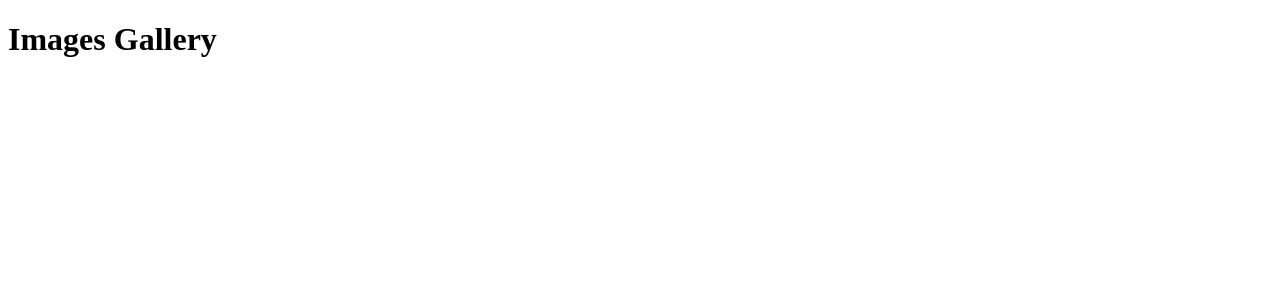
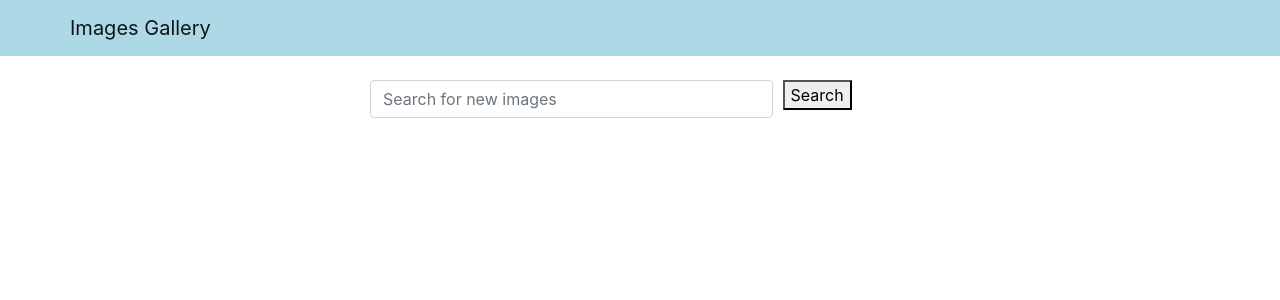
Before and after one commit to mhammadi2/images-gallery, a React (Create React App) app in the folder frontend/: page / in a window 1280 px wide. Shown: the top 300 px of the page. Built offline with nearby package versions, Linux system fonts and the light colour scheme; the HTML template or start-up script is replaced by a standard one.

Commit message:
Added Contrilled Search Input

```diff
--- a/frontend/package.json
+++ b/frontend/package.json
@@ -6,7 +6,9 @@
     "@testing-library/jest-dom": "^5.14.1",
     "@testing-library/react": "^11.2.7",
     "@testing-library/user-event": "^12.8.3",
+    "bootstrap": "^4.5.3",
     "react": "^17.0.2",
+    "react-bootstrap": "^1.4.0",
     "react-dom": "^17.0.2",
     "react-scripts": "4.0.3",
     "web-vitals": "^1.1.2"
--- a/frontend/src/App.js
+++ b/frontend/src/App.js
@@ -1,9 +1,23 @@
-const App=() =>  {
+import { useState } from "react";
+import "bootstrap/dist/css/bootstrap.min.css";
+import Header from "./components/Header";
+import Search from "./components/Search";
+
+
+
+const App = (handleSubmit) => {
+  const [word, setWord] = useState('');
+
+  const handleSearchSubmit = (e) => {
+    e.preventDefault();
+    console.log(word);
+  }
   return (
-    <div >
-     <h1> Images Gallery</h1>
+    <div>
+      <Header title="Images Gallery" />
+      <Search word={word} setWord={setWord} handleSubmit= {handleSearchSubmit}/>
     </div>
   );
-}
+};
 
 export default App;
--- /dev/null
+++ b/frontend/src/components/Header.js
@@ -0,0 +1,19 @@
+import React from "react";
+import { Navbar, Container } from "react-bootstrap";
+
+const navbarstyle = {
+  backgroundColor: "lightblue",
+};
+
+const Header = (props) => {
+  const { title } = props;
+  return (
+    <Navbar style={navbarstyle} variant="light">
+      <Container>
+        <Navbar.Brand href="/">{title}</Navbar.Brand>
+      </Container>
+    </Navbar>
+  );
+};
+
+export default Header;
--- /dev/null
+++ b/frontend/src/components/Search.js
@@ -0,0 +1,29 @@
+import React from "react";
+import { Container, Row, Col, Form, Button} from "react-bootstrap";
+
+const Search = ( { word, setWord, handleSubmit}) => {
+  return (
+    <Container className="mt-4">
+      <Row className="justify-content-center">
+        <Col xs={12} md={8} lg={6}>
+          <Form onSubmit={handleSubmit}>
+            <Form.Row>
+              <Col xs={9}>
+                <Form.Control
+                type="text"
+                value={word}
+                onChange={(e) => setWord(e.target.value)}
+                placeholder="Search for new images"/>
+              </Col>
+              <Col>
+                <button variant="primary" type="submit" >Search </button>
+              </Col>
+            </Form.Row>
+          </Form>
+        </Col>
+      </Row>
+    </Container>
+  );
+};
+
+export default Search;
```
Also changed, not shown: 1 other file (tests, documents, lock files or other folders).
